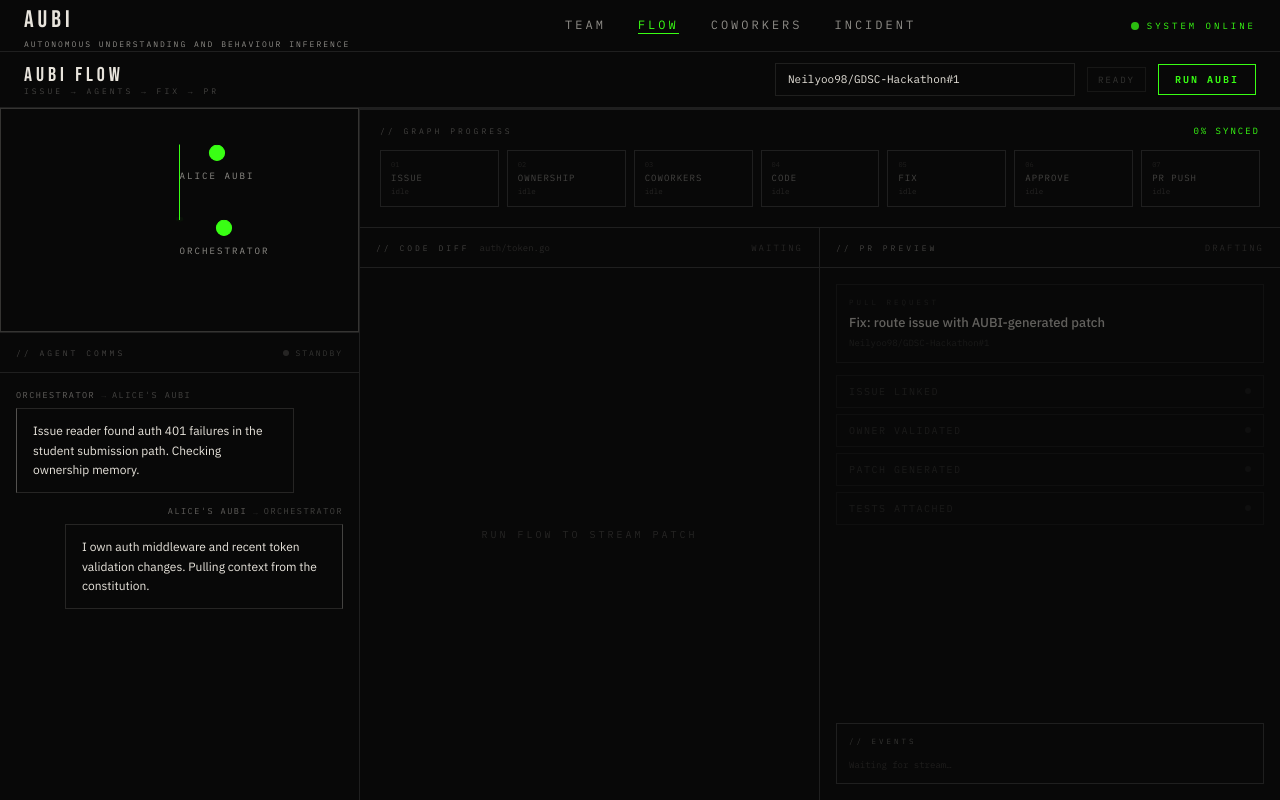
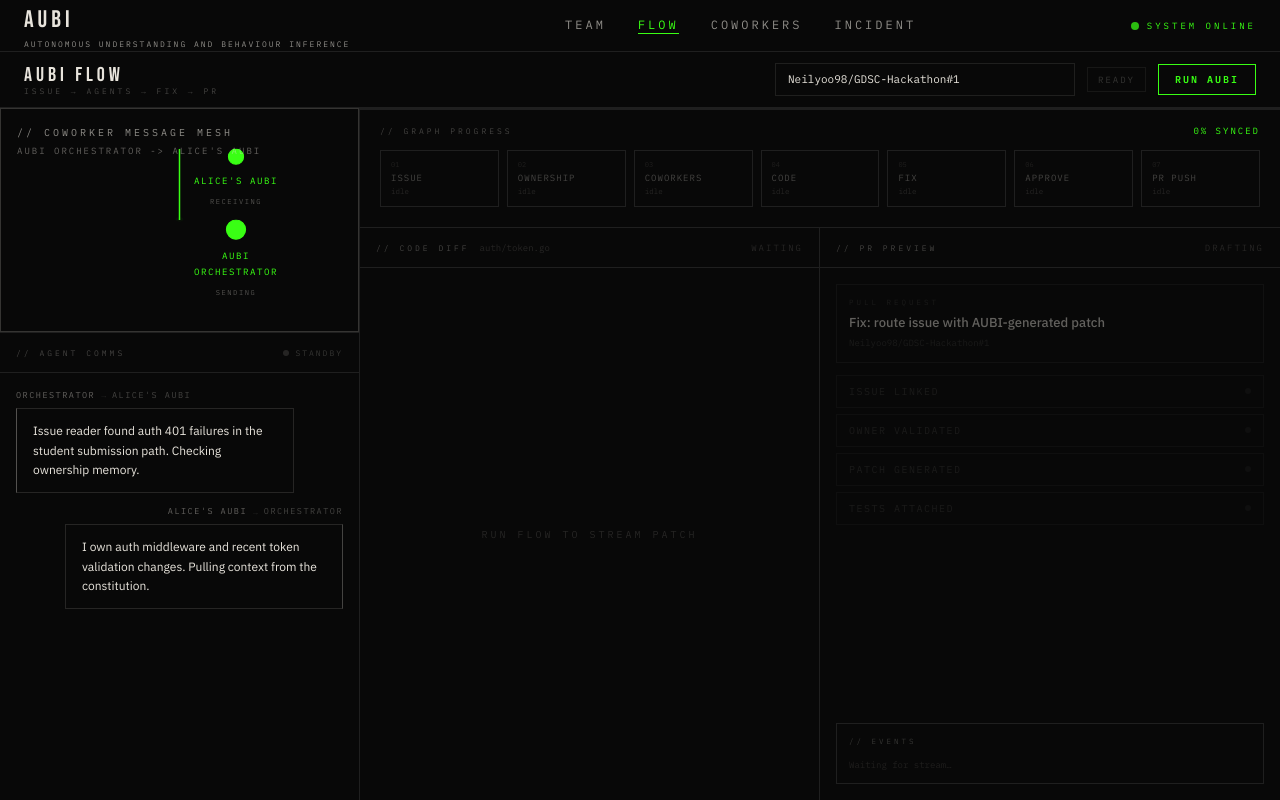
Before and after one commit to Neilyoo98/GDSC-Hackathon, a Next.js app in the folder frontend/: page /demo in a window 1280 px wide. Built offline with nearby package versions, Linux system fonts and the light colour scheme.

Commit message:
fix: clarify demo coworker mesh labels

```diff
--- a/frontend/src/app/demo/page.tsx
+++ b/frontend/src/app/demo/page.tsx
@@ -365,7 +365,7 @@ export default function DemoPage() {
 
         {/* ── Left column ─────────────────────────────────────────────── */}
         <aside className="flex min-h-0 flex-col border-r border-[#1f1f1f]">
-          <AgentMeshLines messages={displayMessages} activeMessage={activeMessage} />
+          <AgentMeshLines messages={displayMessages} activeMessage={activeMessage} events={events} />
           <div className="min-h-0 flex-1">
             <AgentCommFeed messages={displayMessages} isStreaming={isStreaming} />
           </div>
--- a/frontend/src/components/aubi/AgentMeshLines.tsx
+++ b/frontend/src/components/aubi/AgentMeshLines.tsx
@@ -1,64 +1,192 @@
 "use client";
 
 import { motion } from "framer-motion";
-import type { AgentMessage } from "@/lib/types";
+import type { AUBIEvent, AgentMessage } from "@/lib/types";
 
-type Position = { x: number; y: number; label: string };
+type Position = { x: number; y: number; label: string; description: string; role: "orchestrator" | "coworker" };
 
 function endpointKey(value: string) {
   return value.toLowerCase().replace(/[^a-z0-9]+/g, "_").replace(/^_+|_+$/g, "") || "aubi";
 }
 
-function endpointLabel(value: string) {
-  const key = endpointKey(value);
-  if (key === "orchestrator") return "Orchestrator";
-  const cleaned = value
+function isRecord(value: unknown): value is Record<string, unknown> {
+  return Boolean(value) && typeof value === "object" && !Array.isArray(value);
+}
+
+function stringValue(value: unknown): string {
+  return typeof value === "string" && value.trim() ? value.trim() : "";
+}
+
+function stripAUBISuffix(value: string) {
+  return value
     .replace(/[_-]?aubi$/i, "")
+    .replace(/\s+aubi$/i, "")
     .replace(/[_-]+/g, " ")
     .trim();
-  if (!cleaned) return "AUBI";
-  const base = cleaned.split(/\s+/).find(Boolean) ?? cleaned;
-  return `${base.charAt(0).toUpperCase()}${base.slice(1)} AUBI`;
 }
 
-function uniqueEndpoints(messages: AgentMessage[], activeMessage?: AgentMessage | null): string[] {
+function isCrypticId(value: string) {
+  const compact = value.replace(/[^a-z0-9]/gi, "");
+  return /^[a-f0-9]{7,}$/i.test(compact) || /^[a-z0-9]{12,}$/i.test(compact);
+}
+
+function titleName(value: string) {
+  return value
+    .split(/\s+/)
+    .filter(Boolean)
+    .map((part) => part.charAt(0).toUpperCase() + part.slice(1))
+    .join(" ");
+}
+
+function coworkerLabel(baseName: string) {
+  const name = titleName(stripAUBISuffix(baseName));
+  if (!name || isCrypticId(name)) return "Selected Coworker's AUBI";
+  return `${name}${name.toLowerCase().endsWith("s") ? "'" : "'s"} AUBI`;
+}
+
+function addAlias(directory: Map<string, string>, raw: unknown, displayName: unknown) {
+  const rawValue = stringValue(raw);
+  const displayValue = stringValue(displayName);
+  if (!rawValue || !displayValue) return;
+  const baseName = stripAUBISuffix(displayValue);
+  if (!baseName || isCrypticId(baseName)) return;
+  [rawValue, stripAUBISuffix(rawValue), `${rawValue}_aubi`, `${rawValue}-aubi`, displayValue, `${baseName}_aubi`, `${baseName}-aubi`]
+    .filter(Boolean)
+    .forEach((alias) => directory.set(endpointKey(alias), baseName));
+}
+
+function addAgentPairsFromRecord(directory: Map<string, string>, record: Record<string, unknown>) {
+  addAlias(directory, record.agent_id, record.agent_name);
+  addAlias(directory, record.requester_agent_id, record.requester_agent_name);
+  addAlias(directory, record.responder_agent_id, record.responder_agent_name);
+  addAlias(directory, record.source_aubi, record.requester_agent_name ?? record.agent_name);
+  addAlias(directory, record.target_aubi, record.responder_agent_name ?? record.agent_name);
+
+  const requesterIds = Array.isArray(record.requester_agent_ids) ? record.requester_agent_ids : [];
+  const requesterNames = Array.isArray(record.requester_agent_names) ? record.requester_agent_names : [];
+  requesterIds.forEach((id, index) => addAlias(directory, id, requesterNames[index]));
+
+  const ownerIds = Array.isArray(record.owner_ids) ? record.owner_ids : [];
+  const ownerNames = Array.isArray(record.owner_names) ? record.owner_names : [];
+  ownerIds.forEach((id, index) => addAlias(directory, id, ownerNames[index]));
+}
+
+function addNestedRecords(directory: Map<string, string>, value: unknown, keys: string[]) {
+  if (!isRecord(value)) return;
+  keys.forEach((key) => {
+    const nested = value[key];
+    if (Array.isArray(nested)) {
+      nested.filter(isRecord).forEach((record) => addAgentPairsFromRecord(directory, record));
+    }
+  });
+}
+
+function inferAliasesFromMessages(directory: Map<string, string>, messages: AgentMessage[]) {
+  messages.forEach((message, index) => {
+    const next = messages[index + 1];
+    if (!next) return;
+
+    const sentToCoworker = endpointKey(message.sender) === "orchestrator" && endpointKey(next.recipient) === "orchestrator";
+    if (sentToCoworker) {
+      addAlias(directory, message.recipient, next.sender);
+    }
+
+    const repliedToCoworker = endpointKey(message.recipient) === "orchestrator" && endpointKey(next.sender) === "orchestrator";
+    if (repliedToCoworker) {
+      addAlias(directory, message.sender, next.recipient);
+    }
+  });
+}
+
+function endpointDirectory(events: AUBIEvent[], messages: AgentMessage[]) {
+  const directory = new Map<string, string>();
+
+  events.forEach((event) => {
+    if (!isRecord(event.data)) return;
+    addAgentPairsFromRecord(directory, event.data);
+    addNestedRecords(directory, event.data, [
+      "agent_contexts",
+      "routing_evidence",
+      "coworker_exchanges",
+      "coworker_contexts",
+      "shared_memory_hits",
+      "shared_memory",
+      "memory_writes",
+      "memory_updates",
+    ]);
+  });
+
+  inferAliasesFromMessages(directory, messages);
+  return directory;
+}
+
+function canonicalKey(value: string, directory: Map<string, string>) {
+  const key = endpointKey(value);
+  if (key === "orchestrator") return key;
+  const displayName = directory.get(key);
+  return displayName ? endpointKey(`${displayName}_aubi`) : key;
+}
+
+function endpointLabel(value: string, directory: Map<string, string>) {
+  const key = endpointKey(value);
+  if (key === "orchestrator") return "AUBI Orchestrator";
+  const displayName = directory.get(key);
+  if (displayName) return coworkerLabel(displayName);
+
+  const cleaned = stripAUBISuffix(value);
+  if (!cleaned || isCrypticId(cleaned)) return "Selected Coworker's AUBI";
+  return coworkerLabel(cleaned);
+}
+
+function uniqueEndpoints(messages: AgentMessage[], activeMessage: AgentMessage | null | undefined, directory: Map<string, string>): Array<{ key: string; label: string }> {
   const values = [
     ...messages.flatMap((message) => [message.sender, message.recipient]),
     ...(activeMessage ? [activeMessage.sender, activeMessage.recipient] : []),
   ];
-  const byKey = new Map<string, string>();
-  values.forEach((value) => byKey.set(endpointKey(value), value));
+  const byKey = new Map<string, { key: string; label: string }>();
+  values.forEach((value) => {
+    const key = canonicalKey(value, directory);
+    byKey.set(key, { key, label: endpointLabel(value, directory) });
+  });
   return Array.from(byKey.values());
 }
 
-function positionsFor(endpoints: string[]): Record<string, Position> {
+function positionsFor(endpoints: Array<{ key: string; label: string }>): Record<string, Position> {
   const positions: Record<string, Position> = {};
-  const orchestrator = endpoints.find((endpoint) => endpointKey(endpoint) === "orchestrator");
-  const coworkers = endpoints.filter((endpoint) => endpointKey(endpoint) !== "orchestrator");
+  const orchestrator = endpoints.find((endpoint) => endpoint.key === "orchestrator");
+  const coworkers = endpoints.filter((endpoint) => endpoint.key !== "orchestrator");
 
   if (orchestrator) {
-    positions[endpointKey(orchestrator)] = { x: 50, y: 50, label: endpointLabel(orchestrator) };
+    positions.orchestrator = {
+      x: 50,
+      y: 50,
+      label: orchestrator.label,
+      description: "Routes the issue and coordinates context",
+      role: "orchestrator",
+    };
   }
 
   coworkers.forEach((endpoint, index) => {
     const count = Math.max(coworkers.length, 1);
     const angle = -Math.PI / 2 + (index / count) * Math.PI * 2;
-    const radius = orchestrator ? 34 : 28;
-    positions[endpointKey(endpoint)] = {
+    const radius = orchestrator ? 32 : 28;
+    positions[endpoint.key] = {
       x: 50 + Math.cos(angle) * radius,
       y: 50 + Math.sin(angle) * radius,
-      label: endpointLabel(endpoint),
+      label: endpoint.label,
+      description: "Coworker context node",
+      role: "coworker",
     };
   });
 
   return positions;
 }
 
-function edgesFor(messages: AgentMessage[]): Array<[string, string]> {
+function edgesFor(messages: AgentMessage[], directory: Map<string, string>): Array<[string, string]> {
   const seen = new Set<string>();
   return messages.flatMap((message) => {
-    const from = endpointKey(message.sender);
-    const to = endpointKey(message.recipient);
+    const from = canonicalKey(message.sender, directory);
+    const to = canonicalKey(message.recipient, directory);
     const key = [from, to].sort().join("-");
     if (from === to || seen.has(key)) return [];
     seen.add(key);
@@ -69,15 +197,26 @@ function edgesFor(messages: AgentMessage[]): Array<[string, string]> {
 export function AgentMeshLines({
   messages = [],
   activeMessage,
+  events = [],
 }: {
   messages?: AgentMessage[];
   activeMessage?: AgentMessage | null;
+  events?: AUBIEvent[];
 }) {
-  const endpoints = uniqueEndpoints(messages, activeMessage);
+  const directory = endpointDirectory(events, messages);
+  const endpoints = uniqueEndpoints(messages, activeMessage, directory);
   const positions = positionsFor(endpoints);
-  const edges = edgesFor(messages);
-  const sender = activeMessage ? positions[endpointKey(activeMessage.sender)] : null;
-  const recipient = activeMessage ? positions[endpointKey(activeMessage.recipient)] : null;
+  const edges = edgesFor(messages, directory);
+  const senderKey = activeMessage ? canonicalKey(activeMessage.sender, directory) : "";
+  const recipientKey = activeMessage ? canonicalKey(activeMessage.recipient, directory) : "";
+  const sender = senderKey ? positions[senderKey] : null;
+  const recipient = recipientKey ? positions[recipientKey] : null;
+  const activeRoute =
+    activeMessage && sender && recipient
+      ? `${sender.label} -> ${recipient.label}`
+      : endpoints.length > 0
+        ? `${Math.max(endpoints.length - 1, 0)} coworker${endpoints.length === 2 ? "" : "s"} mapped`
+        : "No message paths";
 
   if (endpoints.length === 0) {
     return (
@@ -92,6 +231,11 @@ export function AgentMeshLines({
 
   return (
     <div className="relative h-[224px] overflow-hidden border border-[#e8e4dc33] bg-[#080808]">
+      <div className="absolute left-4 top-4 z-10 max-w-[calc(100%-2rem)]">
+        <p className="font-mono text-[10px] uppercase tracking-[3px] text-[#e8e4dc99]">{"// COWORKER MESSAGE MESH"}</p>
+        <p className="mt-1 font-mono text-[9px] uppercase tracking-[2px] text-[#e8e4dc66]">{activeRoute}</p>
+      </div>
+
       <svg className="absolute inset-0 h-full w-full" viewBox="0 0 100 100" preserveAspectRatio="none">
         {edges.map(([from, to]) => {
           const a = positions[from];
@@ -109,7 +253,7 @@ export function AgentMeshLines({
                 x2={b.x}
                 y2={b.y}
                 stroke={active ? "#39ff14" : "#1f1f1f"}
-                strokeWidth={1}
+                strokeWidth={active ? 1.5 : 1}
                 vectorEffect="non-scaling-stroke"
               />
               {active && (
@@ -127,17 +271,30 @@ export function AgentMeshLines({
       </svg>
 
       {Object.entries(positions).map(([key, node]) => {
-        const active = sender === node || recipient === node;
+        const isSender = key === senderKey;
+        const isRecipient = key === recipientKey;
+        const active = isSender || isRecipient;
         return (
           <motion.div
             key={key}
             animate={active ? { scale: [1, 1.08, 1] } : { scale: 1 }}
             transition={{ duration: 0.8, repeat: active ? Infinity : 0, repeatDelay: 0.4 }}
-            className="absolute flex -translate-x-1/2 -translate-y-1/2 flex-col items-center gap-2"
+            className="absolute flex w-28 -translate-x-1/2 -translate-y-1/2 flex-col items-center gap-2 text-center"
             style={{ left: `${node.x}%`, top: `${node.y}%` }}
           >
-            <span className={`h-4 w-4 rounded-full border ${active ? "border-[#39ff14] bg-[#39ff14]" : "border-[#e8e4dc33] bg-[#080808]"}`} />
-            <span className="font-mono text-[9px] uppercase tracking-[2px] text-[#e8e4dc99]">{node.label}</span>
+            <span
+              className={[
+                "h-4 w-4 rounded-full border",
+                node.role === "orchestrator" ? "h-5 w-5" : "",
+                active ? "border-[#39ff14] bg-[#39ff14]" : "border-[#e8e4dc33] bg-[#080808]",
+              ].join(" ")}
+            />
+            <span className={`font-mono text-[9px] uppercase leading-4 tracking-[1.5px] ${active ? "text-[#39ff14]" : "text-[#e8e4dc99]"}`}>
+              {node.label}
+            </span>
+            <span className="font-mono text-[7px] uppercase tracking-[1.5px] text-[#e8e4dc55]">
+              {isSender ? "sending" : isRecipient ? "receiving" : node.description}
+            </span>
           </motion.div>
         );
       })}
```
